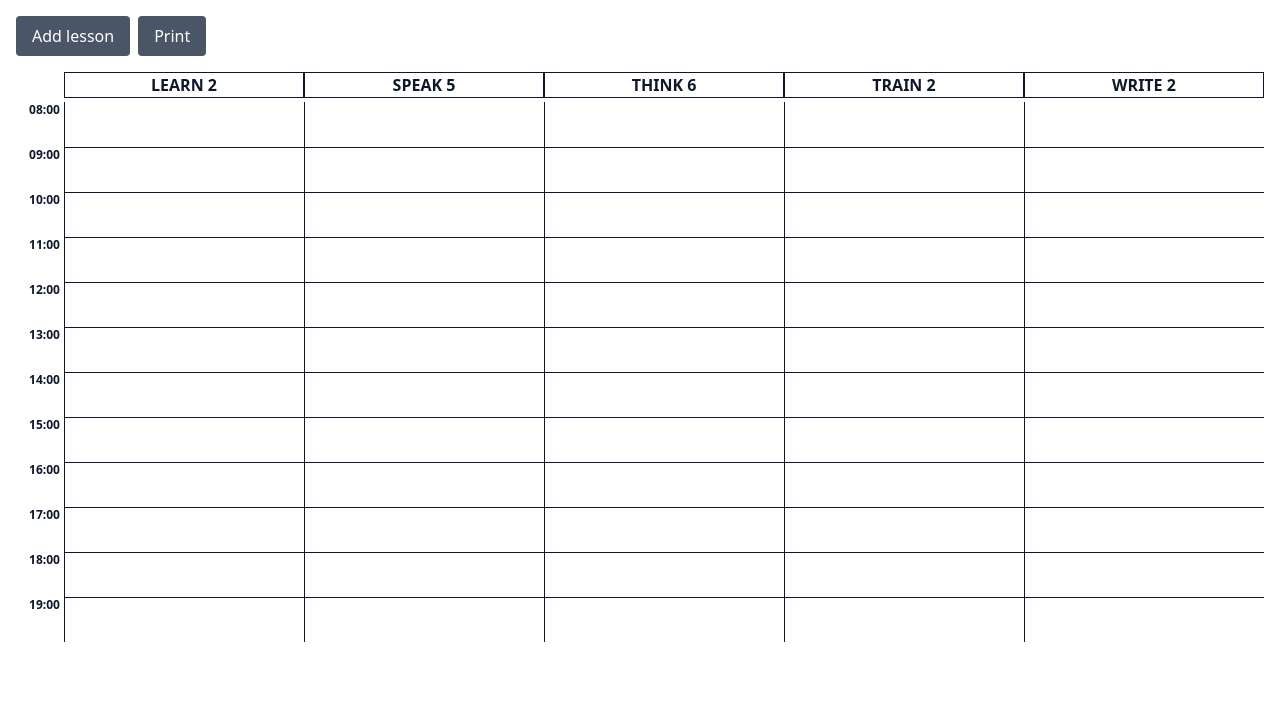
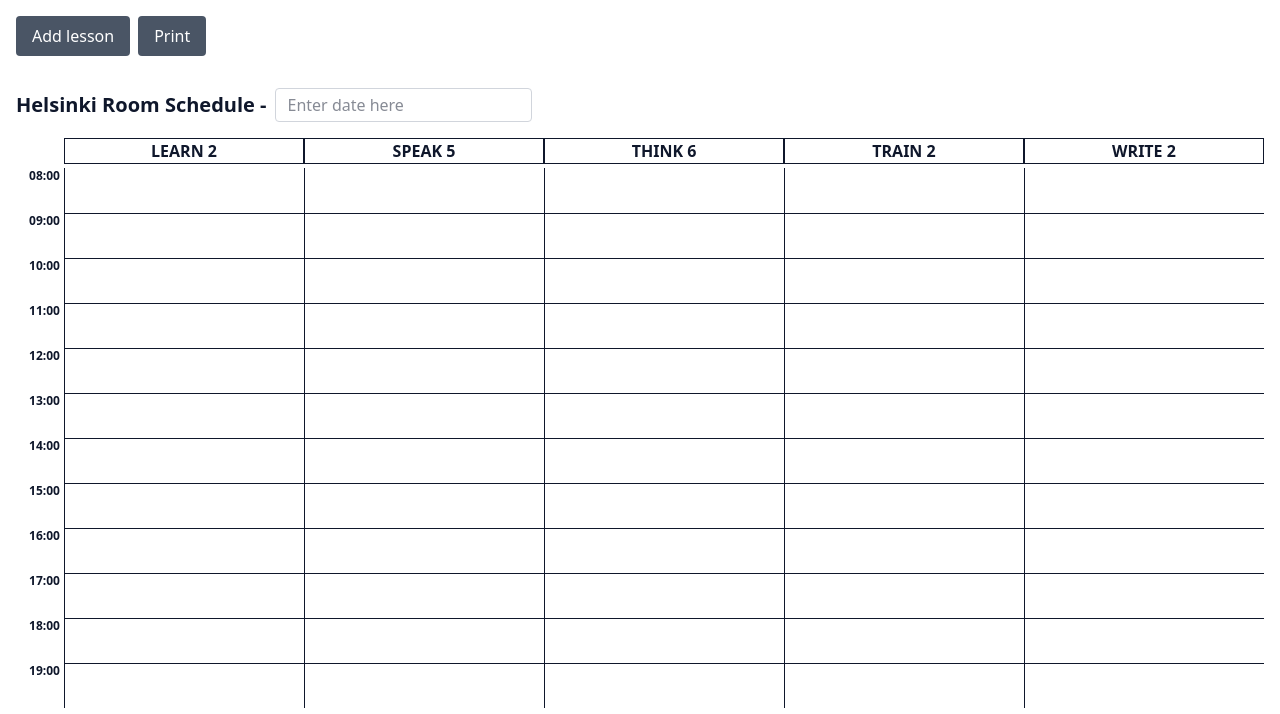
Before and after one commit to ThomasParratt/day_schedule, a React (Vite) app: page / in a window 1280 px wide. Shown: the top 714 px of the page. Built offline with nearby package versions, Linux system fonts and the light colour scheme.

Commit message:
need to finish heading

```diff
--- a/src/App.jsx
+++ b/src/App.jsx
@@ -12,6 +12,8 @@ const CLASSROOMS = ["LEARN 2", "SPEAK 5", "THINK 6", "TRAIN 2", "WRITE 2"];
 
 export default function TimetableApp() {
   const [lessons, setLessons] = useState([]);
+
+  const [date, setDate] = useState("");
 
   const addLesson = () => {
       setLessons([
@@ -53,6 +55,19 @@ export default function TimetableApp() {
         CLASSROOMS={CLASSROOMS}
       />
 
+      <div className="flex items-center gap-2 mt-4 mb-4">
+        <h1 className="text-xl font-semibold">
+          Helsinki Room Schedule - {date}
+        </h1>
+        <input
+          type="text"
+          value={date}
+          onChange={(e) => setDate(e.target.value)}
+          placeholder="Enter date here"
+          className="border border-gray-300 rounded px-3 py-1 focus:outline-none focus:ring-2 focus:ring-blue-500"
+        />
+      </div>
+
       <div className="print-block">
         <TableHeader
           CLASSROOMS={CLASSROOMS}
```
